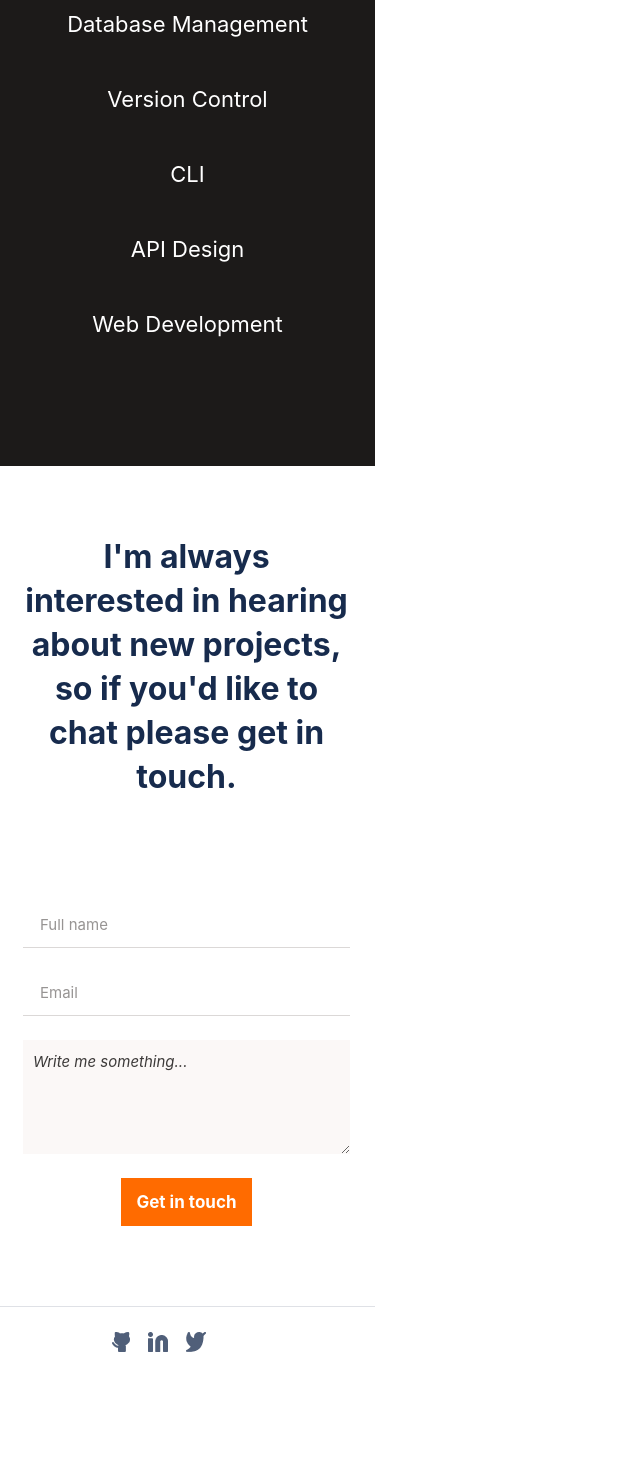
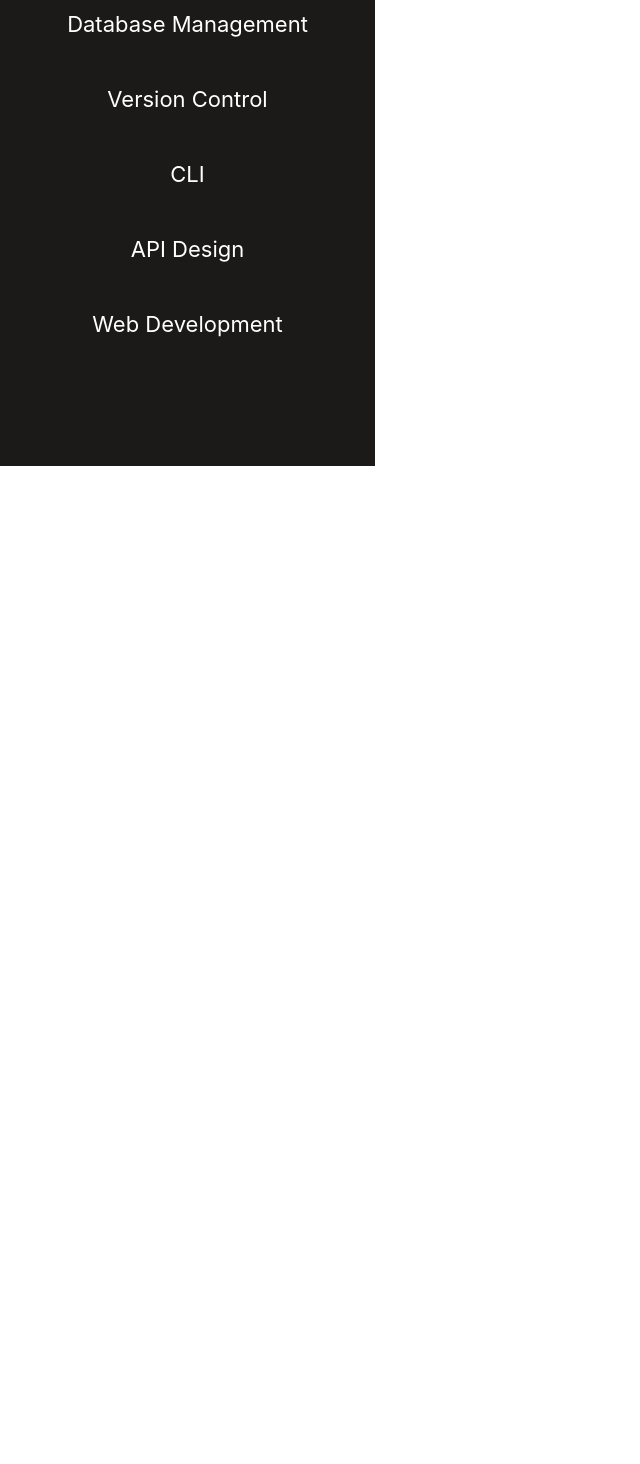
Before and after one commit to kifle23/Portfolio, a website: page index.html in a window 1280 px wide. Shown: the part 5826-7290 px from the top of the page, without its empty margins (0-640 px from the left). After the commit the page ends 6292 px from the top, so only its background shows below. Drawn offline with Linux system fonts and the light colour scheme.

Commit message:
Revert "Added contact detail information"
This reverts commit e4ad283104184054fbbfa0299f98a37d5cffbec4.

```diff
--- a/index.html
+++ b/index.html
@@ -195,31 +195,5 @@
             </div>
         </div>
     </section>
-    <section id="contact-detail">
-        <div class="contact-wrapper">
-            <div>
-                <h2 class="contact-header">I'm always interested in hearing about new projects, so if you'd like to
-                    chat please get in touch.
-                </h2>
-            </div>
-            <form action="https://formspree.io/f/meqwlynw" method="post">
-                <input type="text" id="form-name" name="fullName" placeholder="Full name" required maxlength="30">
-                <input type="email" name="email" placeholder="Email" required>
-                <textarea name="message" id="form-message" placeholder="Write me something..." required
-                    maxlength="500"></textarea>
-                <button type="submit" class="project-details btn-contact">Get in touch</button>
-            </form>
-        </div>
-    </section>
-    <section id="footer">
-        <ul class="image-icons">
-            <li><a href="https://github.com/kifle23"><img src="Images/footer-icon/GitHub.png" alt="GitHub"></a></li>
-            <li><a href="https://www.linkedin.com/in/kifle-haile-5a613761"><img src="Images/footer-icon/Linkedin.png"
-                        alt="Linkedin"></a></li>
-            <li><a href="https://twitter.com/KifleHaile12"><img src="Images/footer-icon/Twitter.png" alt="Twitter"></a>
-            </li>
-
-        </ul>
-    </section>
 </body>
 </html>
--- a/styles.css
+++ b/styles.css
@@ -556,69 +556,3 @@ li {
   margin-right: 12px;
   border-radius: 50%;
 }
-
-.contact-wrapper {
-  padding: 69px 25px 0 23px;
-}
-
-.contact-header {
-  width: 327px;
-  font-family: 'Inter', sans-serif;
-  font-style: normal;
-  font-weight: 700;
-  font-size: 32px;
-  line-height: 44px;
-  text-align: center;
-  color: #172b4d;
-  margin-bottom: 105px;
-}
-
-form {
-  display: flex;
-  flex-direction: column;
-  gap: 24px;
-}
-
-.contact-wrapper form input {
-  border: none;
-  border-bottom: 1px solid #dbd8d7;
-  padding: 14px 17px;
-}
-
-.contact-wrapper input::placeholder {
-  font-family: 'Inter', sans-serif;
-  font-style: normal;
-  font-weight: 400;
-  font-size: 15px;
-  line-height: 24px;
-  color: #979493;
-}
-
-textarea {
-  background: #fbf8f7;
-  border: none;
-  padding: 10px 10px;
-  height: 114px;
-}
-
-textarea::placeholder {
-  font-family: 'Inter', sans-serif;
-  font-style: italic;
-  font-weight: 400;
-  font-size: 15px;
-  line-height: 24px;
-  color: #3c3a39;
-}
-
-.btn-contact {
-  width: 131px;
-  height: 48px;
-  align-self: center;
-}
-
-#contact-detail {
-  border: none;
-  border-bottom: 1px solid #dfe1e6;
-  padding-bottom: 80px;
-  margin-bottom: 25px;
-}
```
Also changed, not shown: Images/footer-icon/github.png (deleted), Images/footer-icon/linkedin.png (deleted), Images/footer-icon/twitter.png (deleted).
